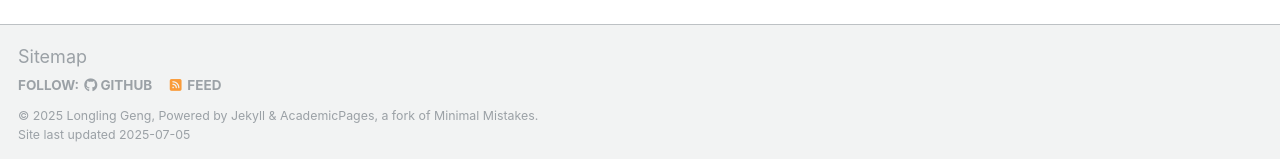
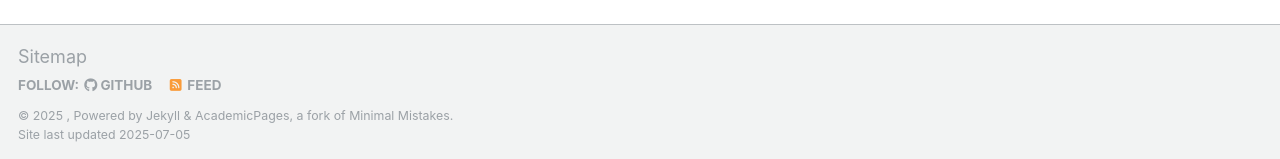
Before and after one commit to genglongling/genglongling.github.io, a Jekyll site: the page built from _pages/about.md, in a window 1280 px wide and 900 px high, scrolled down 2880 px. Shown: the part 738-897 px from the top of the window. Built offline with Jekyll 4.4.1, drawn with Linux system fonts in a browser that asks for light colours; some web fonts are replaced; a script that is not in the unit is left out.

Commit message:
Update _config.yml

```diff
--- a/_config.yml
+++ b/_config.yml
@@ -11,7 +11,7 @@ locale                   : "en-US"
 site_theme               : "default"
 title                    : " "
 title_separator          : "-"
-name                     : &name "Longling Geng"
+name                     : &name " "
 description              : &description "current student at Stanford Unversity"
 url                      : https://genglongling.github.io # the base hostname & protocol for your site e.g. "https://[your GitHub username].github.io" or if you already have some other page hosted on Github then use "https://[your GitHub username].github.io/[Your Repo Name]"
 baseurl                  : "" # the subpath of your site, e.g. "/blog"
```
